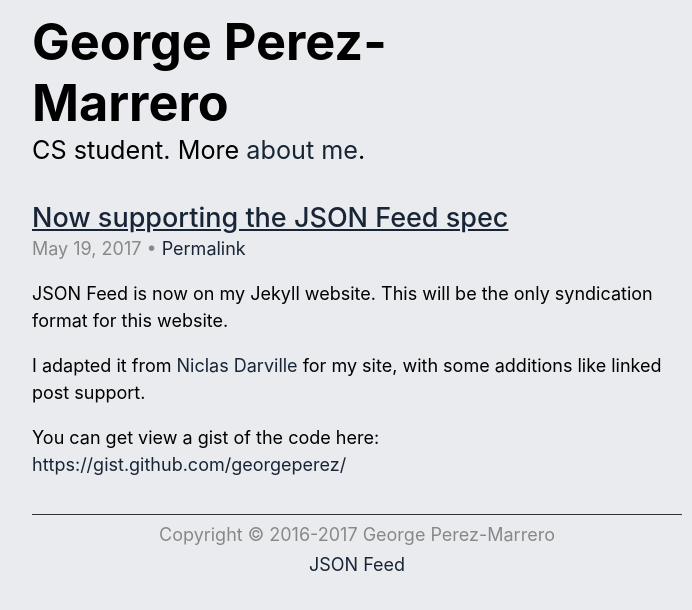
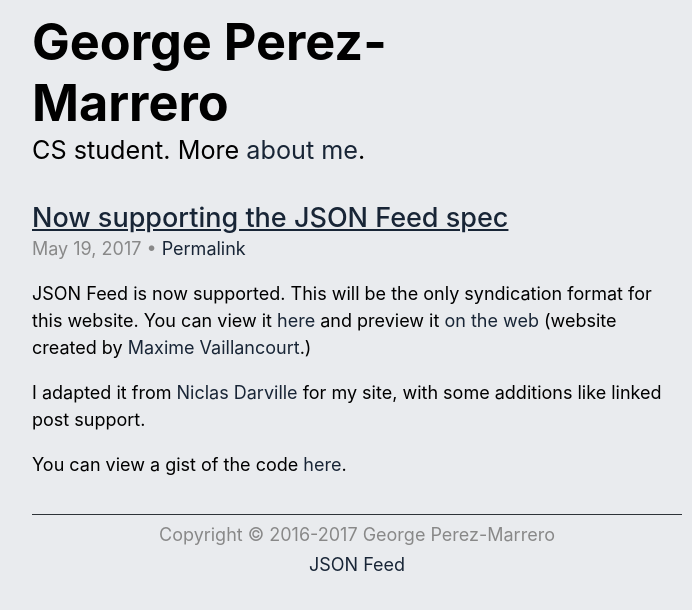
Before and after one commit to georgeperez/titanpointe.org, a Jekyll site: the page built from _posts/2017-05-19-json-feed.md, in a window 1280 px wide. Shown: the top 610 px of the page, without its empty margins (283-975 px from the left). Built offline with Jekyll 4.4.1, drawn with Linux system fonts in a browser that asks for light colours.

Commit message:
Edit JSON Feed blog post

```diff
--- a/_posts/2017-05-19-json-feed.md
+++ b/_posts/2017-05-19-json-feed.md
@@ -5,8 +5,8 @@ external-url: https://jsonfeed.org
 date: 2017-05-19 9:46:00PM TZ
 ---
 
-JSON Feed is now on my Jekyll website. This will be the only syndication format for this website.
+JSON Feed is now supported. This will be the only syndication format for this website. You can view it [here](https://george.perez-marrero.com/feed.json) and preview it [on the web](https://json-feed-viewer.herokuapp.com) (website created by [Maxime Vaillancourt](https://twitter.com/vaillancourtmax).)
 
 I adapted it from [Niclas Darville](https://ndarville.com/blog/2017/05/19/json-feed-for-jekyll/) for my site, with some additions like linked post support.
 
-You can get view a gist of the code here: [https://gist.github.com/georgeperez/](https://gist.github.com/georgeperez/dcc7856055ac1550f0a94d4e288c7818)
+You can view a gist of the code [here](https://gist.github.com/georgeperez/dcc7856055ac1550f0a94d4e288c7818).
```
